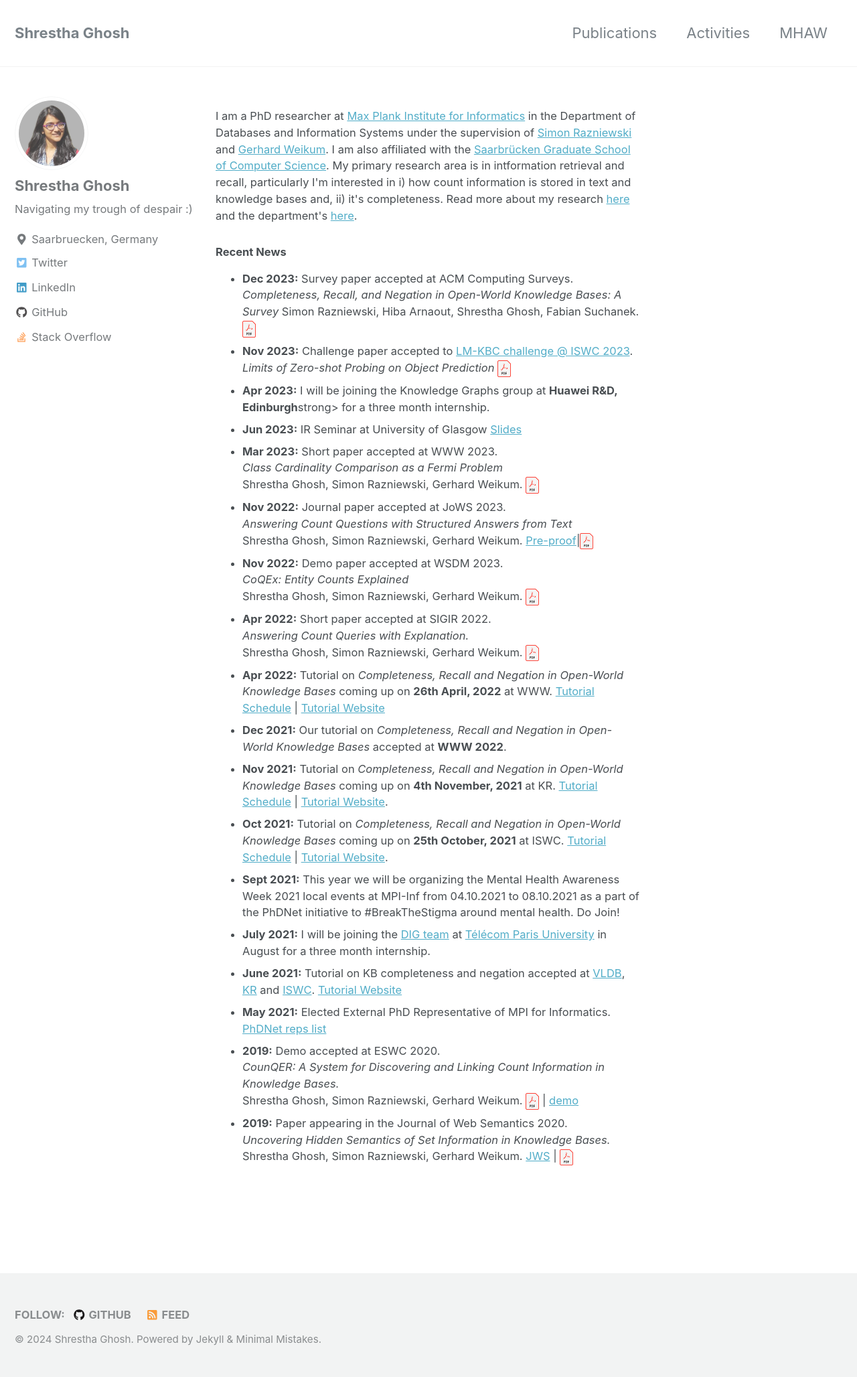
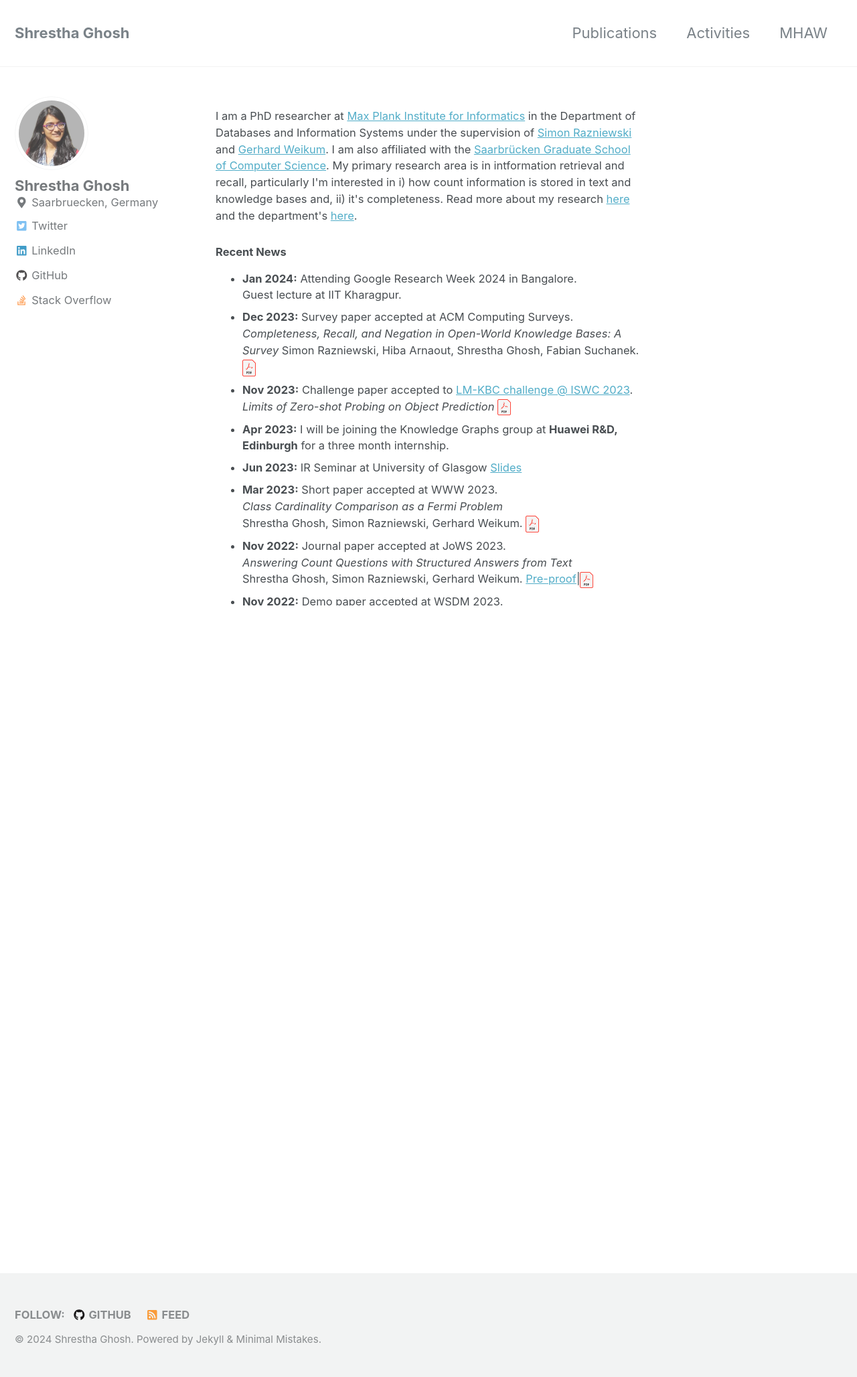
Before and after one commit to ghoshs/ghoshs.github.io, a Jekyll site: the page built from index.html, in a window 1280 px wide. Shown: the whole page at 67% size. Built offline with Jekyll 4.4.1, drawn with Linux system fonts in a browser that asks for light colours; nearby versions of some CDN libraries; the list of posts is cut into pages by our own code.

Commit message:
latest news

```diff
--- a/_config.yml
+++ b/_config.yml
@@ -102,7 +102,7 @@ analytics:
 author:
   name             : "Shrestha Ghosh"
   avatar           : "/images/bio-image_2.jpg" # path of avatar image, e.g. "/assets/images/bio-photo.jpg"
-  bio              : "Navigating my trough of despair :)"
+  bio              :
   location         : "Saarbruecken, Germany"
   googlescholar    : "https://scholar.google.com/citations?user=_u9XlV0AAAAJ&hl=en"
   email            :
--- a/_layouts/home.html
+++ b/_layouts/home.html
@@ -4,6 +4,7 @@ layout: archive
 
 <!-- <h3>Welcome</h3> -->
 
+<!-- *Note to self* Do not use tab spaces for aligning HTML tags. -->
 
 <div class="small">
 <p>I am a PhD researcher at <a href="https://www.mpi-inf.mpg.de">Max Plank Institute for Informatics</a> in the Department of Databases and Information Systems under the supervision of <a href="http://people.mpi-inf.mpg.de/~srazniew/">Simon Razniewski</a> and <a href="http://people.mpi-inf.mpg.de/~weikum">Gerhard Weikum</a>. I am also affiliated with the <a href="https://www.graduateschool-computerscience.de/">Saarbrücken Graduate School of Computer Science</a>. My primary research area is in intformation retrieval and recall, particularly I'm interested in i) how count information is stored in text and knowledge bases and, ii) it's completeness. Read more about my research <a href="https://www.mpi-inf.mpg.de/departments/databases-and-information-systems/research/knowledge-base-recall/counqer">here</a> and the department's <a href="https://www.mpi-inf.mpg.de/departments/databases-and-information-systems/research">here</a>.</p>
@@ -12,7 +13,11 @@ layout: archive
 
 <h4>Recent News</h4>
 
-<ul class="small">
+<ul class="small" style="height: 500px; overflow: auto;">
+  <li>
+    <strong>Jan 2024:</strong> Attending Google Research Week 2024 in Bangalore. <br>
+    Guest lecture at IIT Kharagpur.
+  </li>
   <li>
     <strong>Dec 2023:</strong> Survey paper accepted at ACM Computing Surveys.<br>
     <i>Completeness, Recall, and Negation in Open-World Knowledge Bases: A Survey</i>
@@ -24,7 +29,7 @@ layout: archive
     <i>Limits of Zero-shot Probing on Object Prediction</i> <a href="https://ceur-ws.org/Vol-3577/paper1.pdf"><img src="images/pdf-icon.png" width="20px"></a>
   </li>
   <li>
-    <strong>Apr 2023:</strong> I will be joining the Knowledge Graphs group at <strong>Huawei R&D, Edinburgh</strong>strong> for a three month internship.
+    <strong>Apr 2023:</strong> I will be joining the Knowledge Graphs group at <strong>Huawei R&D, Edinburgh</strong> for a three month internship.
   </li>
   <li>
 		<strong>Jun 2023:</strong> IR Seminar at University of Glasgow
```
Also changed, not shown: _pages/activities.md (+3 -0 lines), README.md.
